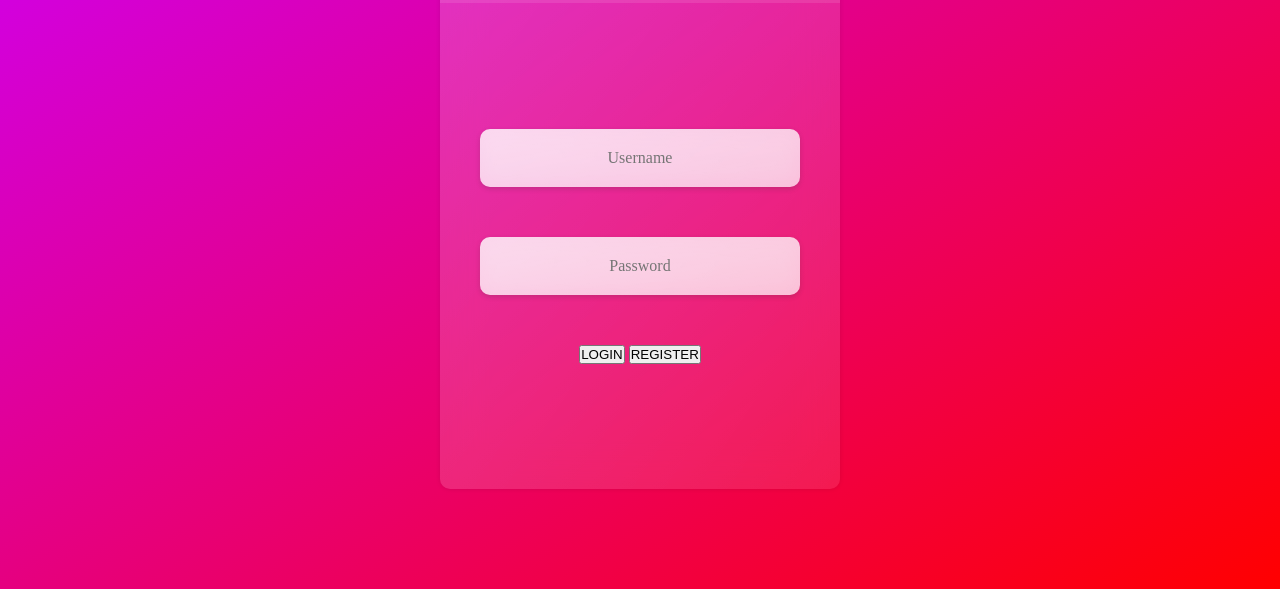
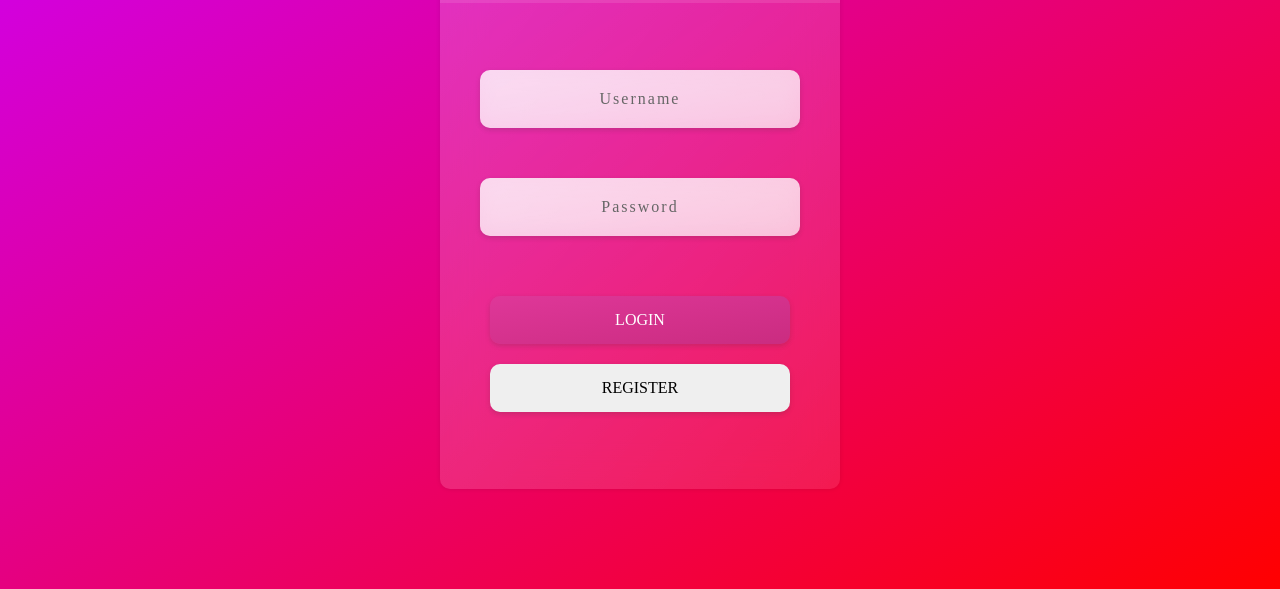
Before and after one commit to MDJAmin/Animated-Login-Form, a plain HTML site: page index.html in a window 1280 px wide. Shown: the part 211-800 px from the top of the page. Drawn offline with Linux system fonts and the light colour scheme.

Commit message:
Style : Add some animation to form

```diff
--- a/css/style.css
+++ b/css/style.css
@@ -88,4 +88,41 @@ body {
     backdrop-filter: blur(10px);
     color: #111;
     font-size: 16px;
+    transition: 1s;
 }
+
+::placeholder {
+    color: #666;
+    letter-spacing: 2px;
+  }
+
+.login-field .button-field {
+    display: flex;
+    flex-flow: column;
+}
+
+.login-form .field button {
+    font-family: Quicksand;
+    flex-grow: 1;
+    border: 0px;
+    padding: 15px 50px;
+    outline: none;
+    text-align: center;
+    cursor: pointer;
+    margin: 10px;
+    transition: 1s;
+    box-shadow: 0 2px 5px 0 rgba(50, 50, 50, 0.2);
+    font-size: 16px;
+    border-radius: 10px;
+}
+.login-form .field button:hover {
+    transform: translateY(-3px);
+    transition: 1s;
+}
+
+.login-form .button-login {
+    background: linear-gradient(to right bottom,
+    rgb(223, 55, 153),
+    rgb(202, 44, 128));
+    color: #fff;
+}
```
